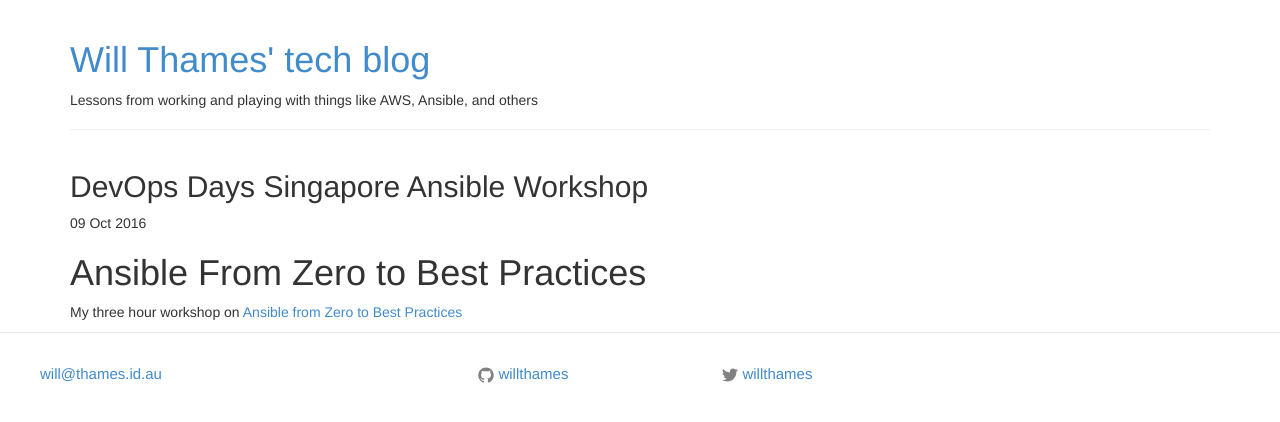
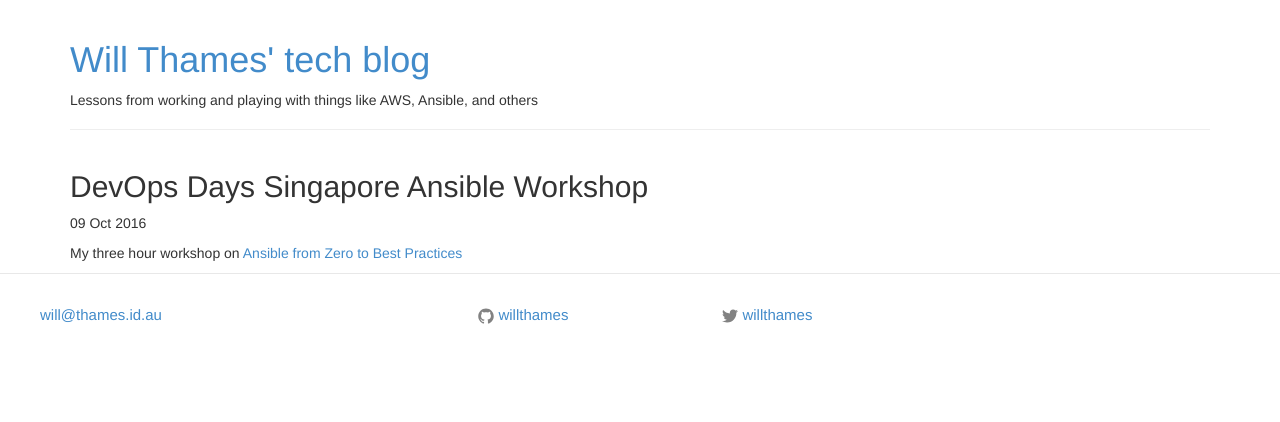
Before and after one commit to willthames/willthames.github.io, a Jekyll site: the page built from _posts/2016-10-09-devops-singapore-workshop.markdown, in a window 1280 px wide. Shown: the top 422 px of the page. Built offline with Jekyll 4.4.1, drawn with Linux system fonts in a browser that asks for light colours.

Commit message:
Improve formatting for excerpts
No giant h1 titles in the index page

```diff
--- a/_posts/2016-10-09-devops-singapore-workshop.markdown
+++ b/_posts/2016-10-09-devops-singapore-workshop.markdown
@@ -3,6 +3,4 @@ title: DevOps Days Singapore Ansible Workshop
 date: 2016-10-09 10:00:00
 layout: post
 ---
-# Ansible From Zero to Best Practices
-
 My three hour workshop on [Ansible from Zero to Best Practices](/devops-singapore-2016/)
--- a/_posts/2016-10-25-ansible-brisbane-ansible-review.markdown
+++ b/_posts/2016-10-25-ansible-brisbane-ansible-review.markdown
@@ -3,6 +3,4 @@ title: Ansible Brisbane October 2016 talk
 date: 2016-10-25 11:30:00
 layout: post
 ---
-# Automating Ansible Code Reviews
-
 At Ansible Brisbane October 2016, I gave a talk on [Automating Ansible Code Reviews](/ansible-bris-oct-2016/)
```
